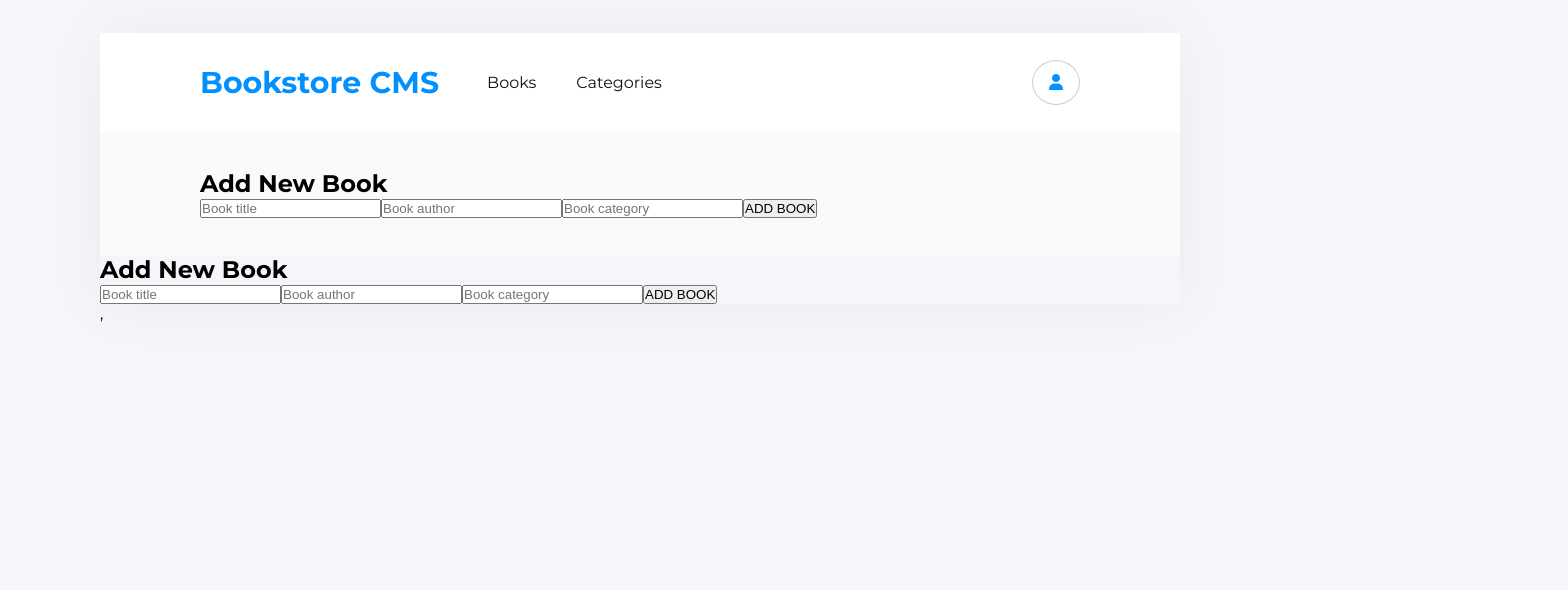
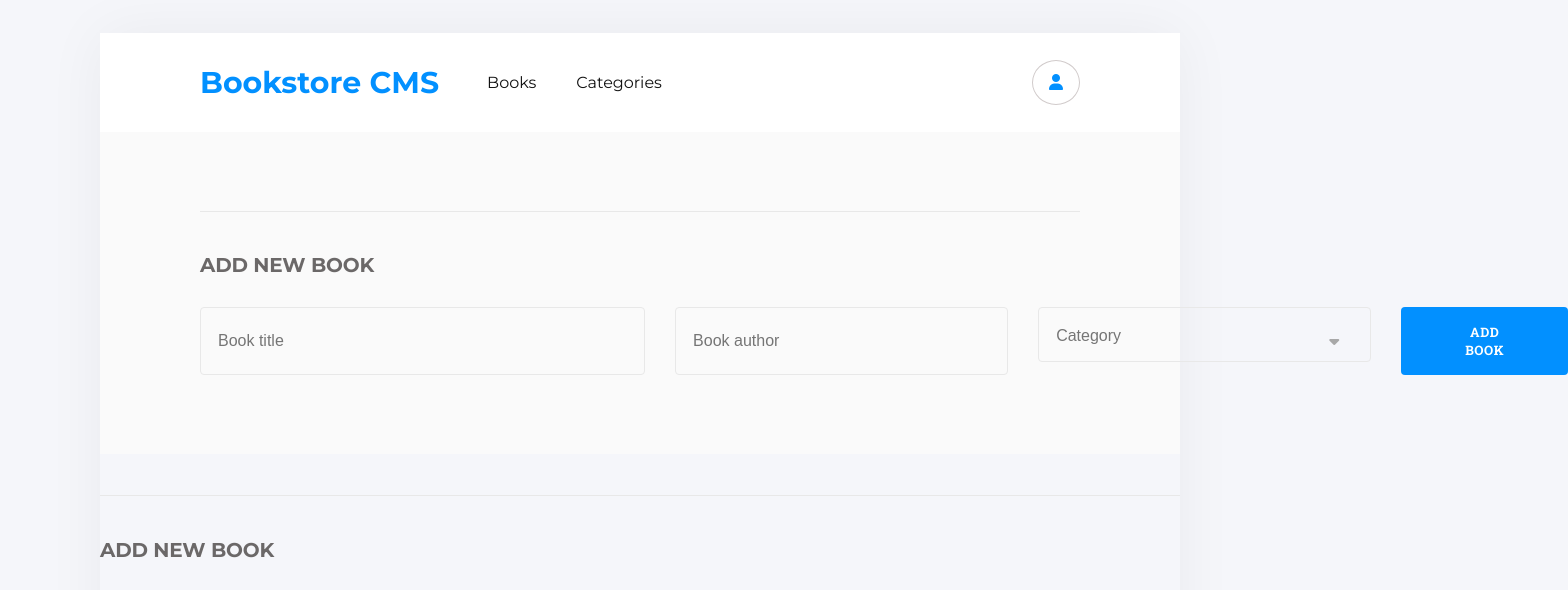
Before and after one commit to Izebiafe/book-store, a React (Create React App) app: page /categories in a window 1280 px wide. Shown: the part 116-706 px from the top of the page, 1568 px wide, since content can reach past the window. Built offline with nearby package versions, Linux system fonts and the light colour scheme.

Commit message:
Restructure and style input form

```diff
--- a/src/components/Input.js
+++ b/src/components/Input.js
@@ -2,6 +2,7 @@
 import { useDispatch } from 'react-redux';
 import { v4 as uuidv4 } from 'uuid';
 import { addBook } from '../redux/books/booksSlice';
+import './styles/input.css';
 
 const Input = () => {
   const [title, setTitle] = useState('');
@@ -9,12 +10,10 @@
   const [category, setCategory] = useState('');
   const [errorMessage, setErrorMessage] = useState('');
   const dispatch = useDispatch();
-
   const submitHandler = (e) => {
     e.preventDefault();
     if (!title || !author || !category) {
       setErrorMessage('Please fill in all the fields before adding the book.');
-
       return;
     }
     const newBook = {
@@ -28,19 +27,42 @@
     setAuthor('');
     setCategory('');
   };
-
   return (
     <div className="form-container">
       <h2>Add New Book</h2>
-      <form>
-        <input type="text" placeholder="Book title" id="title" value={title} onChange={(e) => setTitle(e.target.value)} />
-        <input type="text" placeholder="Book author" id="author" value={author} onChange={(e) => setAuthor(e.target.value)} />
-        <input type="text" placeholder="Book category" id="category" value={category} onChange={(e) => setCategory(e.target.value)} />
+      <form className="input-form">
+        <input
+          type="text"
+          placeholder="Book title"
+          id="title"
+          value={title}
+          onChange={(e) => setTitle(e.target.value)}
+          className="title"
+        />
+        <input
+          type="text"
+          placeholder="Book author"
+          id="author"
+          value={author}
+          onChange={(e) => setAuthor(e.target.value)}
+          className="author"
+        />
+        <div className="category-input">
+          <input
+            type="text"
+            placeholder="Category"
+            id="category"
+            value={category}
+            onChange={(e) => setCategory(e.target.value)}
+            className="category"
+          />
+          <i className="fas fa-caret-down" />
+        </div>
+
         {errorMessage && <div className="text-danger error-message">{errorMessage}</div>}
         <button type="submit" id="add-new-book" onClick={submitHandler}>ADD BOOK</button>
       </form>
     </div>
   );
 };
-
 export default Input;
--- /dev/null
+++ b/src/components/styles/input.css
@@ -0,0 +1,81 @@
+.form-container {
+  display: flex;
+  flex-direction: column;
+  gap: 1.88rem;
+  width: 100%;
+  border-top: 1px solid var(--gray-three);
+  margin-top: 2.6rem;
+  padding: 2.6rem 0;
+}
+
+.form-container h2 {
+  font-size: 1.25rem;
+  font-weight: bold;
+  letter-spacing: -0.18px;
+  text-transform: uppercase;
+  color: var(--gray-one);
+}
+
+.input-form {
+  display: flex;
+  gap: 1.88rem;
+  width: 100%;
+  color: var(--gray-three);
+}
+
+.title {
+  padding: 0.813rem 13.688rem 0.813rem 1.063rem;
+  border-radius: 4px;
+  border: solid 1px var(--white-three);
+  background-color: var(--white-two);
+  font-size: 1rem;
+  font-weight: normal;
+  color: var(--gray-one);
+}
+
+.author {
+  padding: 0.813rem 6.688rem 0.813rem 1.063rem;
+  border-radius: 4px;
+  border: solid 1px var(--white-three);
+  background-color: var(--white-two);
+  font-size: 1rem;
+  font-weight: normal;
+  color: var(--gray-one);
+}
+
+.category-input {
+  position: relative;
+}
+
+.category-input input {
+  padding: 1.2rem 6.688rem 1rem 1.063rem;
+  border-radius: 4px;
+  border: solid 1px var(--white-three);
+  background-color: var(--white-two);
+  font-size: 1rem;
+  font-weight: normal;
+  color: var(--gray-one);
+}
+
+.category-input i {
+  position: absolute;
+  top: 50%;
+  right: 2rem;
+  transform: translateY(-50%);
+  pointer-events: none;
+  color: var(--gray-two);
+}
+
+.input-form button {
+  background-color: var(--blue-primary);
+  color: white;
+  font-size: 0.813rem;
+  font-weight: 600;
+  font-family: 'Roboto Slab', serif;
+  padding: 1rem 4rem;
+  border-radius: 0.25rem;
+  border: none;
+  cursor: pointer;
+  transition: filter 0.2s;
+  letter-spacing: 0.5px;
+}
```
